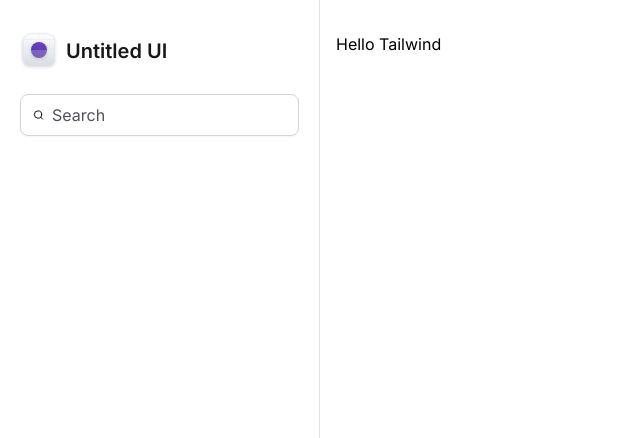
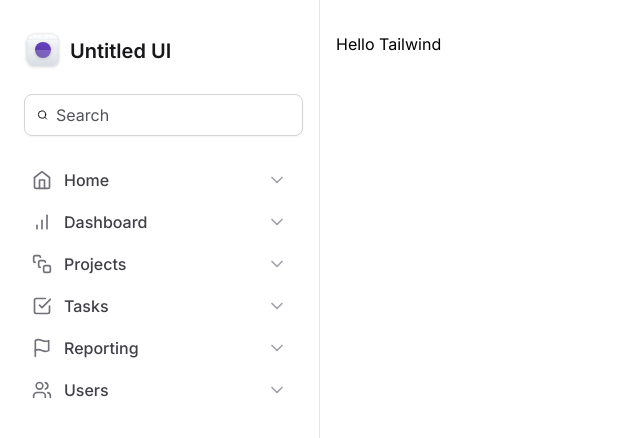
Before and after one commit to felipesanderp/tailwind-next-masterclass, a Next.js app: page / in a window 1280 px wide. Shown: the top 438 px of the page, without its empty margins (0-640 px from the left). Built offline with nearby package versions, Linux system fonts and the light colour scheme.

Commit message:
nav itens for sidebar

```diff
--- /dev/null
+++ b/src/components/Sidebar/MainNavigation/NavItem.tsx
@@ -0,0 +1,22 @@
+import { ChevronDown } from 'lucide-react'
+import { ElementType } from 'react'
+
+interface NavItemProps {
+  title: string
+  icon: ElementType
+}
+
+export function NavItem({ title, icon: Icon }: NavItemProps) {
+  return (
+    <a
+      href=""
+      className="group flex items-center gap-3 rounded px-3 py-2 hover:bg-violet-50"
+    >
+      <Icon className="h-5 w-5 text-zinc-500" />
+      <span className="font-medium text-zinc-700 group-hover:text-violet-500">
+        {title}
+      </span>
+      <ChevronDown className="ml-auto h-5 w-5 text-zinc-400 group-hover:text-violet-300" />
+    </a>
+  )
+}
--- /dev/null
+++ b/src/components/Sidebar/MainNavigation/index.tsx
@@ -0,0 +1,22 @@
+import {
+  BarChart,
+  CheckSquare,
+  Flag,
+  Home,
+  SquareStack,
+  Users,
+} from 'lucide-react'
+import { NavItem } from './NavItem'
+
+export function MainNavigation() {
+  return (
+    <nav className="space-y-0.5">
+      <NavItem title="Home" icon={Home} />
+      <NavItem title="Dashboard" icon={BarChart} />
+      <NavItem title="Projects" icon={SquareStack} />
+      <NavItem title="Tasks" icon={CheckSquare} />
+      <NavItem title="Reporting" icon={Flag} />
+      <NavItem title="Users" icon={Users} />
+    </nav>
+  )
+}
--- a/src/components/Sidebar/index.tsx
+++ b/src/components/Sidebar/index.tsx
@@ -1,12 +1,13 @@
 import { Search } from 'lucide-react'
 import { Logo } from './logo'
+import { MainNavigation } from './MainNavigation'
 
 export function Sidebar() {
   return (
     <aside className="space-y-6 border-r border-zinc-200 px-5 py-8">
       <Logo />
 
-      <div className="flex w-full items-center gap-2 rounded-lg border border-zinc-300 px-3 py-2 shadow-sm">
+      <div className="mx-1 flex w-full items-center gap-2 rounded-lg border border-zinc-300 px-3 py-2 shadow-sm">
         <Search className="tex-zinc-500 h-5 w-5" />
 
         <input
@@ -15,6 +16,8 @@
           placeholder="Search"
         />
       </div>
+
+      <MainNavigation />
     </aside>
   )
 }
--- a/src/components/Sidebar/logo.tsx
+++ b/src/components/Sidebar/logo.tsx
@@ -1,6 +1,6 @@
 export function Logo() {
   return (
-    <strong className="flex items-center gap-2 text-xl font-semibold text-zinc-900">
+    <strong className="mx-1 flex items-center gap-2 text-xl font-semibold text-zinc-900">
       <svg
         width={38}
         height={38}
```
